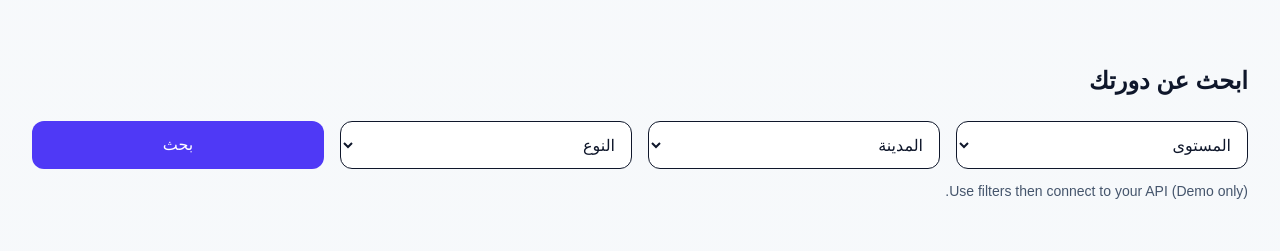
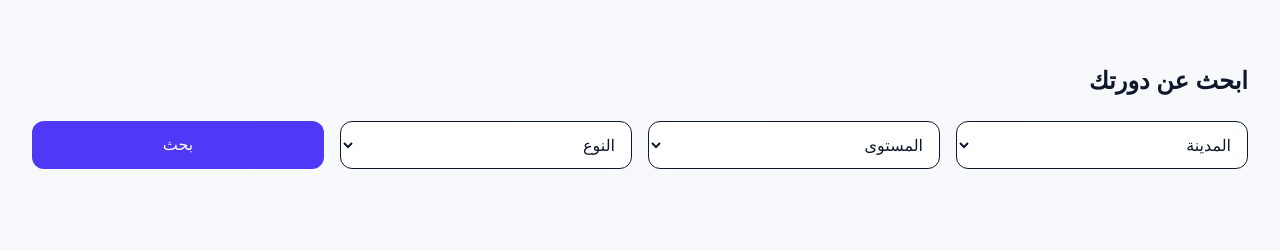
Before and after one commit to simonelebowski/agency, a Next.js app: page / in a window 1280 px wide. Shown: the part 840-1091 px from the top of the page. Built offline with nearby package versions, Linux system fonts and the light colour scheme.

Commit message:
course search landing page done

```diff
--- a/src/components/CourseSearch.tsx
+++ b/src/components/CourseSearch.tsx
@@ -1,53 +1,73 @@
+'use client'
+import React, { useState } from "react";
+import { useRouter, usePathname } from "next/navigation";
 import Section from "./Section";
+import { filters } from "@/data/filters";
 
-export default function CourseSearch({ t, filters, setFilters }) {
+export default function CourseSearch({ t }: {t: any}) {
+const [filterSelection, setFilterSelection] = useState({ level: "", city: "", type: "" });
+
+  const router = useRouter();
+  const pathname = usePathname() || "/";
+  // If current path starts with /en use English catalog, otherwise Arabic
+  const catalogPath = pathname.startsWith("/en") ? "/en/courses" : "/courses";
+
+  function onSubmit(e: React.FormEvent) {
+    e.preventDefault();
+
+    const params = new URLSearchParams();
+    if (filterSelection.city) params.set("city", filterSelection.city);
+    if (filterSelection.level) params.set("level", filterSelection.level);
+    if (filterSelection.type) params.set('type', filterSelection.type);
+
+    const qs = params.toString();
+    router.push(qs ? `${catalogPath}?${qs}` : catalogPath);
+  }
+
   return (
     <Section id="courses">
       <h2 className="text-2xl font-bold mb-6">{t.search.heading}</h2>
-      <div className="grid sm:grid-cols-2 lg:grid-cols-4 gap-4">
+      <form onSubmit={onSubmit} className="grid sm:grid-cols-2 lg:grid-cols-4 gap-4">
         <select
-          value={filters.level}
-          onChange={(e) => setFilters({ ...filters, level: e.target.value })}
+          value={filterSelection.city}
+          onChange={(e) => setFilterSelection({ ...filterSelection, city: e.target.value })}
           className="rounded-xl border p-3 bg-white"
         >
-          <option value="">{t.search.level}</option>
-          {t.search.levels.map((x) => (
-            <option key={x} value={x}>
+          <option value="">{t.search.city}</option>
+          {filters.cities.map((x, index) => (
+            <option key={index} value={x.toLowerCase()}>
               {x}
             </option>
           ))}
         </select>
         <select
-          value={filters.city}
-          onChange={(e) => setFilters({ ...filters, city: e.target.value })}
+          value={filterSelection.level}
+          onChange={(e) => setFilterSelection({ ...filterSelection, level: e.target.value })}
           className="rounded-xl border p-3 bg-white"
         >
-          <option value="">{t.search.city}</option>
-          {t.search.cities.map((x) => (
-            <option key={x} value={x}>
+          <option value="">{t.search.level}</option>
+          {filters.levels.map((x, index) => (
+            <option key={index} value={x}>
               {x}
             </option>
           ))}
         </select>
         <select
-          value={filters.type}
-          onChange={(e) => setFilters({ ...filters, type: e.target.value })}
+          value={filterSelection.type}
+          onChange={(e) => setFilterSelection({ ...filterSelection, type: e.target.value })}
           className="rounded-xl border p-3 bg-white"
         >
           <option value="">{t.search.type}</option>
-          {t.search.types.map((x) => (
-            <option key={x} value={x}>
+          {filters.types.map((x, index) => (
+            <option key={index} value={x}>
               {x}
             </option>
           ))}
         </select>
-        <button className="rounded-xl bg-indigo-600 text-white p-3 hover:bg-indigo-700 cursor-pointer">
+        <button type="submit" className="rounded-xl bg-indigo-600 text-white p-3 hover:bg-indigo-700 cursor-pointer">
           {t.search.btn}
         </button>
-      </div>
-      <p className="mt-3 text-sm text-slate-600">
-        (Demo only) Use filters then connect to your API.
-      </p>
+      </form>
     </Section>
   );
 }
--- a/src/components/EnglishLanding.tsx
+++ b/src/components/EnglishLanding.tsx
@@ -24,7 +24,7 @@ export default function EnglishAgencyLanding({ lang }) {
   if (!t) return null;
 
   // Simple course search demo (no backend)
-  const [filters, setFilters] = useState({ level: "", city: "", type: "" });
+  // const [filters, setFilters] = useState({ level: "", city: "", type: "" });
 
   // SEO meta & JSON-LD (for Next.js metadata API, you can move to layout or page)
   const jsonLd = {
@@ -66,7 +66,7 @@ export default function EnglishAgencyLanding({ lang }) {
       <Trust t={t} />
 
       {/* Course search */}
-      <CourseSearch t={t} filters={filters} setFilters={setFilters} />
+      <CourseSearch t={t} />
 
       {/* Services */}
       <Services t={t} />
```
